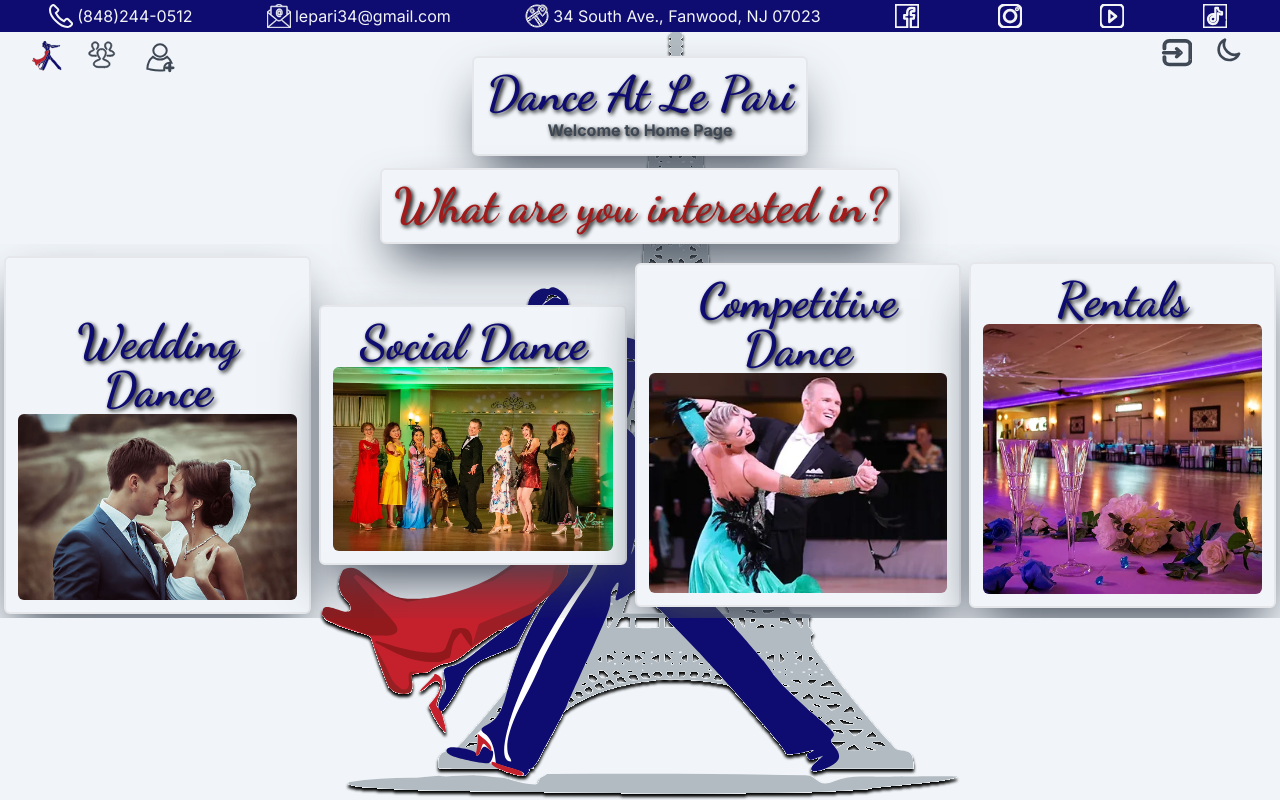
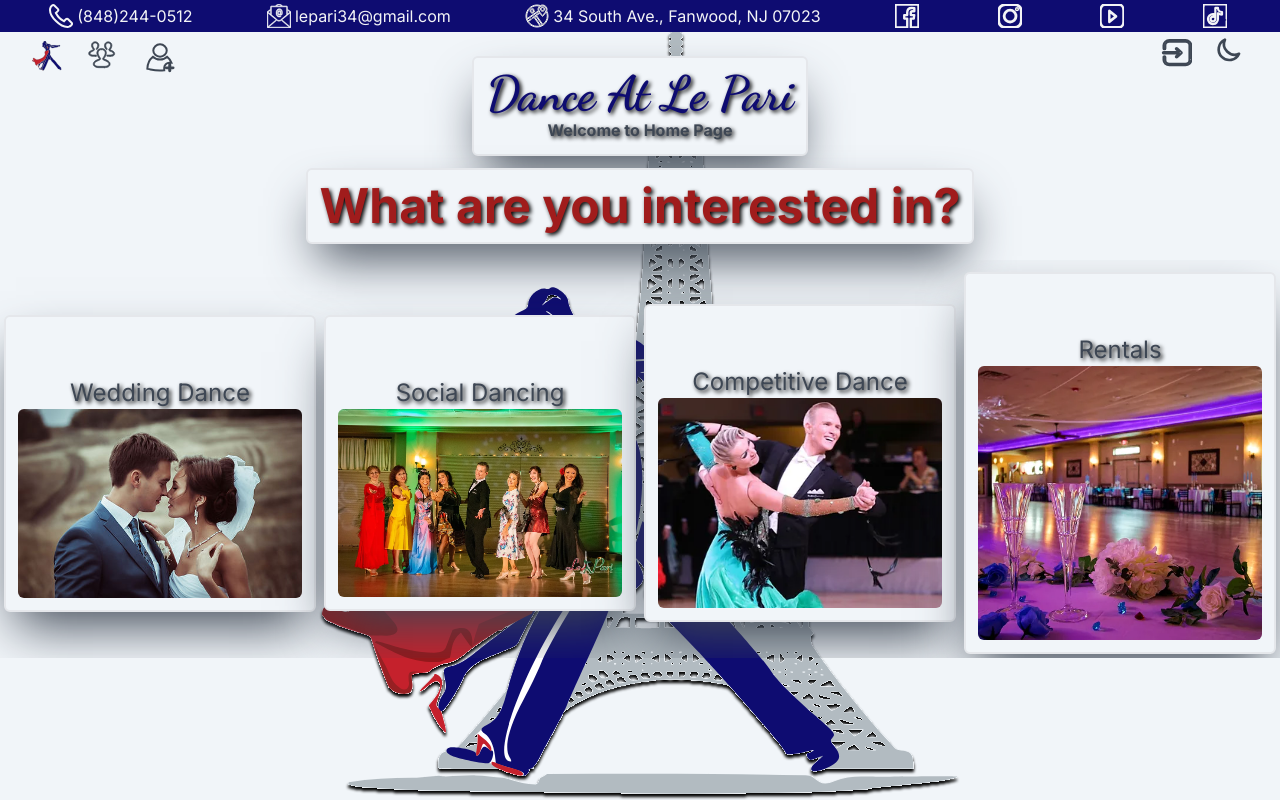
Before and after one commit to sbolotnikov/dance-at-le-pari, a Next.js app: page / in a window 1280 px wide. Built offline with nearby package versions, Linux system fonts and the light colour scheme; no server answers.

Commit message:
font changed, blue nav bar boottom viewed

```diff
--- a/app/layout.tsx
+++ b/app/layout.tsx
@@ -49,7 +49,16 @@ let navbarLinks = [
 export const metadata = {
   title: 'Le Pari Dance Center | In-Studio & Online Dance Lessons, Wedding Dance | Fanwood, NJ',
   description: 'Looking for dance lessons? This is the place! Le Pari Dance Fitness Center is the best dance studio in Fanwood, New Jersey that provides ballroom & latin group and private dance lessons, wedding dance lessons as well as online dance classes.  Dance lessons near me. Dance Studio near me.',
-
+icons:{
+  icon:{
+    url:"/favicon-32x32.png",
+    type:'image/png'
+  },
+  shortcut:{
+    url:"/favicon-32x32.png",
+    type:'image/png'
+  },
+},
   "og:description":"Looking for dance lessons? This is the place! Le Pari Dance Fitness Center is the best dance studio in Fanwood, New Jersey that provides ballroom & latin group and private dance lessons, wedding dance lessons as well as online dance classes.  Dance lessons near me. Dance Studio near me.",
 
 };
@@ -138,8 +147,8 @@ export default function RootLayout({
             href="/favicon-16x16.png"
           />
          <link rel="icon" href="/favicon.ico" sizes="any" /> */}
-         <link rel="icon" href="/icon?<generated>" type="image/png" sizes="32x32" />
-          <link rel="manifest" href="/site.webmanifest" />
+         {/* <link rel="icon" href="/icon?<generated>" type="image/png" sizes="32x32" /> */}
+          {/* <link rel="manifest" href="/site.webmanifest" />
           <link rel="mask-icon" href="/safari-pinned-tab.svg" color="#5bbad5" />
           <meta name="msapplication-TileColor" content="#da532c" />
           <meta name="theme-color" content="#ffffff" />
@@ -152,12 +161,12 @@ export default function RootLayout({
           <meta property="og:image" content="https://static.wixstatic.com/media/450706_74c29be5586e474992220accb2bedc18.png/v1/fill/w_1277,h_825,al_c/450706_74c29be5586e474992220accb2bedc18.png"/>
           <meta property="og:image:width" content="1277"/>
           <meta property="og:image:height" content="825"/>
-
+  */}
 
         </Head>
       <body suppressHydrationWarning={true}>
         <Providers>
-          <main id="mainPage" className="fixed w-screen h-screen p-0 m-0 items-center justify-center overflow-hidden text-lightMainColor bg-lightMainBG dark:text-darkMainColor dark:bg-darkMainBG">
+          <main id="mainPage" className="fixed w-screen h-[100vh] p-0 m-0 items-center justify-center overflow-hidden text-lightMainColor bg-lightMainBG dark:text-darkMainColor dark:bg-darkMainBG">
             <Navbar navbarLinks={navbarLinks} path={''} locale={'EN'} >
             {children}
             </Navbar>
--- a/app/page.tsx
+++ b/app/page.tsx
@@ -4,26 +4,29 @@ import { getServerSession } from 'next-auth';
 import { authOptions } from './api/auth/[...nextauth]/route';
 import Head from 'next/head';
 import Logo from '@/components/svg/logo';
+import Link from 'next/link';
 // import { useEffect, useState } from 'react';
 
 export default async function Home() {
   const session = await getServerSession(authOptions);
   console.log(session);
-  // const [shadow, setShadow] = useState("0 0 0 0 0 0 0 0 0 0 0 0 0 0 0 0 0 0 1 0");
-  // useEffect(() => {
-  //    if (shadow=='light') setShadow("0 0 0 0 1 0 0 0 0 1 0 0 0 0 1 0 0 0 1 0")
-  //      else setShadow("0 0 0 0 0 0 0 0 0 0 0 0 0 0 0 0 0 0 1 0")
-  // }, []);
+
+  let departmentsArray=[
+    {name:'Wedding Dance', path:"/images/wedding.jpg", link:'/wedding'},
+    {name:'Social Dancing', path:"/images/social.webp", link:'/social'},
+    {name:'Competitive \n Dance', path:"/images/competitive.webp", link:'/competition'},
+    {name:'Rentals', path:"/images/ballroom.webp", link:'/rentals'},
+  ]
   return (
     <>
-      <Head>
+      {/* <Head>
         <link
           rel="icon"
           href="/icon?<generated>"
           type="image/png"
           sizes="32x32"
         />
-      </Head>
+      </Head> */}
       <div>
         {/* <Image className="h-1/2" src="/logo.png"
       width={300}
@@ -48,59 +51,31 @@ export default async function Home() {
             </h2>
           </div>
           <div className="text-lightMainColor bg-lightMainBG dark:text-darkMainColor dark:bg-darkMainBG mt-3 p-3 shadow-2xl shadow-lightMainColor dark:shadow-darkMainColor rounded-md border-2">
-            <h1 className="font-bold text-5xl text-alertcolor  text-center font-DancingScript text-shadow  dark:text-shadow-light  ">
+            <h1 className="font-bold text-5xl text-alertcolor  text-center  text-shadow  dark:text-shadow-light  ">
               What are you interested in?
             </h1>
           </div>
-          <div className="w-full  flex flex-col overflow-y-auto md:flex-row justify-center items-center">
-            <div className="m-1 text-lightMainColor bg-lightMainBG dark:text-darkMainColor dark:bg-darkMainBG mt-3 p-3 shadow-2xl shadow-lightMainColor dark:shadow-darkMainColor rounded-md border-2">
-              <h1 className="font-bold text-5xl text-franceBlue text-center font-DancingScript text-shadow  dark:text-shadow-light mt-12 ">
-                Wedding Dance
+          <div className="w-full  flex flex-col overflow-y-auto md:flex-row justify-center items-center my-4">
+          {departmentsArray.map((item, index) => {
+            return (
+              <Link key={"Links"+index} href={item.link} className="m-1 text-lightMainColor bg-lightMainBG dark:text-darkMainColor dark:bg-darkMainBG mt-3 p-3 shadow-2xl shadow-lightMainColor dark:shadow-darkMainColor rounded-md border-2">
+              <h1 className=" text-2xl   text-center   text-shadow  dark:text-shadow-light mt-12 ">
+                {item.name}
               </h1>
               <Image
-                className="rounded-md  "
-                src="/images/wedding.jpg"
+                className="rounded-md overflow-hidden "
+                src={item.path}
                 width={300}
                 height={300}
+                // style={{objectFit: "contain"}}
                 alt="Logo"
               />
-            </div>
-            <div className="m-1 text-lightMainColor bg-lightMainBG dark:text-darkMainColor dark:bg-darkMainBG mt-3 p-3 shadow-2xl shadow-lightMainColor dark:shadow-darkMainColor rounded-md border-2">
-              <h1 className="font-bold text-5xl text-franceBlue  text-center font-DancingScript text-shadow  dark:text-shadow-light  ">
-                Social Dance
-              </h1>
-              <Image
-                className="rounded-md  "
-                src="/images/social.webp"
-                width={300}
-                height={300}
-                alt="Logo"
-              />
-            </div>
-            <div className="m-1 text-lightMainColor bg-lightMainBG dark:text-darkMainColor dark:bg-darkMainBG mt-3 p-3 shadow-2xl shadow-lightMainColor dark:shadow-darkMainColor rounded-md border-2">
-              <h1 className="font-bold text-5xl text-franceBlue  text-center font-DancingScript text-shadow  dark:text-shadow-light  ">
-                {`Competitive \n Dance`}
-              </h1>
-              <Image
-                className="rounded-md  "
-                src="/images/competitive.webp"
-                width={300}
-                height={300}
-                alt="Logo"
-              />
-            </div>
-            <div className="m-1 text-lightMainColor bg-lightMainBG dark:text-darkMainColor dark:bg-darkMainBG mt-3 p-3 shadow-2xl shadow-lightMainColor dark:shadow-darkMainColor rounded-md border-2">
-              <h1 className="font-bold text-5xl text-franceBlue  text-center font-DancingScript text-shadow  dark:text-shadow-light  ">
-                Rentals
-              </h1>
-              <Image
-                className="rounded-md  "
-                src="/images/ballroom.webp"
-                width={300}
-                height={400}
-                alt="Logo"
-              />
-            </div>
+            </Link>
+            )})}
+
+
+
+
           </div>
         </div>
       </div>
--- /dev/null
+++ b/app/rentals/page.tsx
@@ -0,0 +1,38 @@
+'use client'
+import {FC} from 'react'
+import { useRouter } from 'next/navigation'
+import { useRef  } from 'react';
+interface pageProps {
+
+}
+
+const page: FC<pageProps> = ({}) => {
+
+      const router = useRouter();
+      const emailRef = useRef<HTMLInputElement>(null);
+
+
+
+      return (
+        <div
+        className="absolute top-0 left-0 w-full h-screen flex items-center justify-center"
+      >
+      {/* {revealAlert && <AlertMenu onReturn={onReturn} styling={alertStyle} />} */}
+        <div
+          className="border-0 rounded-md p-4  shadow-2xl w-[90%]  max-w-[450px] md:w-full"
+          // style={{ boxShadow: '0 0 150px rgb(113, 113, 109 / 50%),inset 0 0 20px #242422' }}
+        >
+          <h2
+            className="text-center font-bold uppercase"
+            style={{   letterSpacing: '1px' }}
+          >
+          Rentals
+          </h2>
+
+        </div>
+        </div>
+      );
+    }
+
+
+export default page
--- /dev/null
+++ b/app/social/page.tsx
@@ -0,0 +1,38 @@
+'use client'
+import {FC} from 'react'
+import { useRouter } from 'next/navigation'
+import { useRef  } from 'react';
+interface pageProps {
+
+}
+
+const page: FC<pageProps> = ({}) => {
+
+      const router = useRouter();
+      const emailRef = useRef<HTMLInputElement>(null);
+
+
+
+      return (
+        <div
+        className="absolute top-0 left-0 w-full h-screen flex items-center justify-center"
+      >
+      {/* {revealAlert && <AlertMenu onReturn={onReturn} styling={alertStyle} />} */}
+        <div
+          className="border-0 rounded-md p-4  shadow-2xl w-[90%]  max-w-[450px] md:w-full"
+          // style={{ boxShadow: '0 0 150px rgb(113, 113, 109 / 50%),inset 0 0 20px #242422' }}
+        >
+          <h2
+            className="text-center font-bold uppercase"
+            style={{   letterSpacing: '1px' }}
+          >
+           Socials
+          </h2>
+
+        </div>
+        </div>
+      );
+    }
+
+
+export default page
--- /dev/null
+++ b/app/wedding/page.tsx
@@ -0,0 +1,38 @@
+'use client'
+import {FC} from 'react'
+import { useRouter } from 'next/navigation'
+import { useRef  } from 'react';
+interface pageProps {
+
+}
+
+const page: FC<pageProps> = ({}) => {
+
+      const router = useRouter();
+      const emailRef = useRef<HTMLInputElement>(null);
+
+
+
+      return (
+        <div
+        className="absolute top-0 left-0 w-full h-screen flex items-center justify-center"
+      >
+      {/* {revealAlert && <AlertMenu onReturn={onReturn} styling={alertStyle} />} */}
+        <div
+          className="border-0 rounded-md p-4  shadow-2xl w-[90%]  max-w-[450px] md:w-full"
+          // style={{ boxShadow: '0 0 150px rgb(113, 113, 109 / 50%),inset 0 0 20px #242422' }}
+        >
+          <h2
+            className="text-center font-bold uppercase"
+            style={{   letterSpacing: '1px' }}
+          >
+           Weddings
+          </h2>
+
+        </div>
+        </div>
+      );
+    }
+
+
+export default page
--- a/components/Navbar/navbar.tsx
+++ b/components/Navbar/navbar.tsx
@@ -85,11 +85,11 @@ const Navbar = ({ navbarLinks, path, locale, children }: Props) => {
     {link:'https://www.tiktok.com/@dance_at_lepari',additionalStyle:'fill-darkMainColor',icon:'Tiktok', stroke:'1.5',text:''},
   ]
   return (
-    <nav className="navbar w-screen h-screen overflow-hidden">
+    <nav className="navbar w-screen h-[100vh] overflow-hidden">
       {children}
 
       <div className=" w-full  flex-row justify-end md:justify-between " style={{height:'100%'}}>
-        <div className="absolute bottom-0 right-0 w-screen bg-franceBlue h-12 md:h-8 flex justify-between px-3 items-center md:relative md:flex-1 md:justify-around">
+        <div className="fixed bottom-0 right-0 w-screen bg-franceBlue h-12 md:h-8 flex justify-between px-3 items-center md:relative md:flex-1 md:justify-around">
           {barArray.map((item, index) => {
             return (
               <Link
```
Also changed, not shown: app/competition/page.tsx (added, +38 -0 lines).
